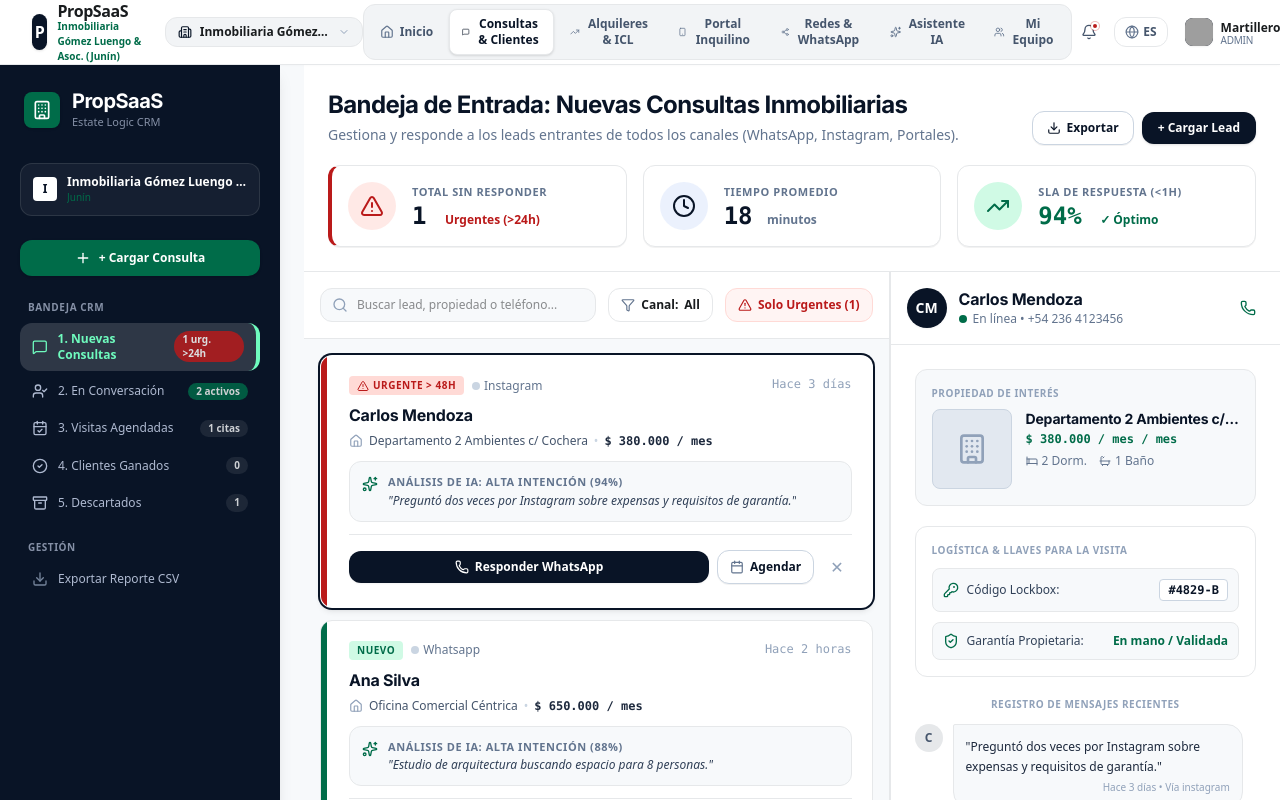
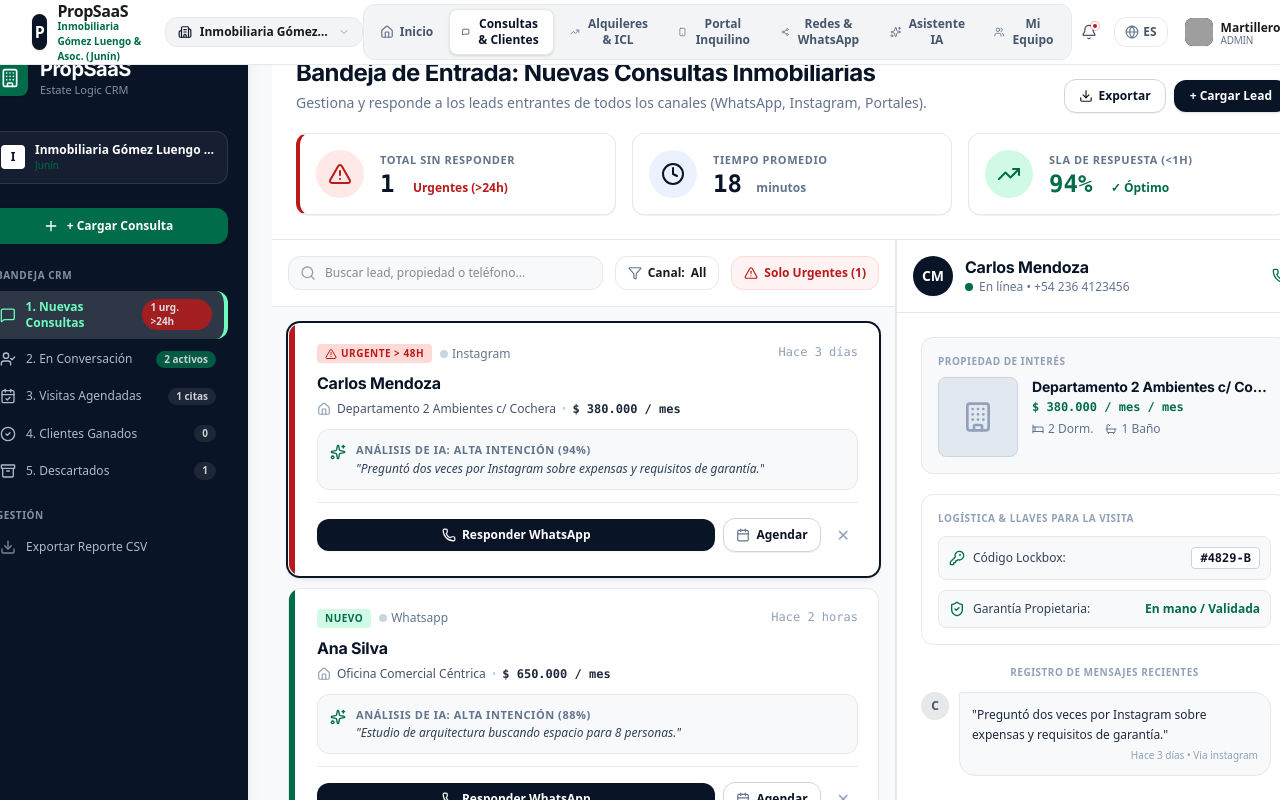
Before and after one commit to cgomezluengo/propsaas, a React (Vite) app: page / in a window 1280 px wide. Shown: the top 800 px of the page. Built offline with nearby package versions, Linux system fonts and the light colour scheme; grey boxes are pictures that could not be loaded.

Commit message:
fix(layout): enable full-height desktop split-view viewport matching Stitch screens exactly

```diff
--- a/src/App.tsx
+++ b/src/App.tsx
@@ -17,7 +17,6 @@
   const [activeModule, setActiveModule] = useState<ModuleType>('dashboard');
   const [currentTenant, setCurrentTenant] = useState<Tenant>(mockTenants[0]);
   const [currentUser, setCurrentUser] = useState<User>(mockUsers[0]);
-  const [darkMode, setDarkMode] = useState(false);
   const [isSpecsModalOpen, setIsSpecsModalOpen] = useState(false);
   const [isNotificationsOpen, setIsNotificationsOpen] = useState(false);
   const [notifications, setNotifications] = useState<AppNotification[]>(mockNotifications);
@@ -42,9 +41,13 @@
     setActiveModule('ai_module');
   };
 
+  // Check if current view is CRM Dashboard (which has full standalone sidebar & layout)
+  const isDashboard = activeModule === 'dashboard';
+
   return (
     <div className="min-h-screen bg-[#F7F9FB] text-[#191C1E] flex flex-col font-sans transition-colors duration-200">
-      {/* Top Main Navigation Bar */}
+
+      {/* Top Navbar only for standard sub-modules or mobile header */}
       <Navbar
         activeModule={activeModule}
         onNavigate={setActiveModule}
@@ -57,10 +60,11 @@
         onOpenSpecsModal={() => setIsSpecsModalOpen(true)}
         onOpenNotifications={() => setIsNotificationsOpen(true)}
         unreadNotificationsCount={notifications.filter(n => !n.read).length}
+        compactMode={isDashboard}
       />
 
-      {/* Main Container */}
-      <main className="flex-1 w-full max-w-7xl mx-auto px-4 sm:px-6 lg:px-8 py-6 sm:py-8">
+      {/* Main View Area */}
+      <main className={`flex-1 w-full ${isDashboard ? 'h-[calc(100vh-4rem)] overflow-hidden' : 'max-w-7xl mx-auto px-4 sm:px-6 lg:px-8 py-6 sm:py-8'}`}>
         {activeModule === 'landing' && (
           <LandingModule onNavigate={setActiveModule} />
         )}
@@ -81,6 +85,7 @@
             currentUser={currentUser}
             onOpenSpecsModal={() => setIsSpecsModalOpen(true)}
             onSelectLeadForAI={handleSelectLeadForAI}
+            onNavigateModule={setActiveModule}
           />
         )}
 
--- a/src/components/DashboardCRMModule.tsx
+++ b/src/components/DashboardCRMModule.tsx
@@ -16,6 +16,7 @@
   currentUser: User;
   onOpenSpecsModal: () => void;
   onSelectLeadForAI: (lead: Lead) => void;
+  onNavigateModule?: (module: any) => void;
 }
 
 type CRMSection = 'nuevas' | 'conversacion' | 'visitas' | 'ganados' | 'descartados';
@@ -23,6 +24,7 @@
 export const DashboardCRMModule: React.FC<Props> = ({
   currentTenant,
   currentUser,
+  onNavigateModule,
 }) => {
   const [leads, setLeads] = useState<Lead[]>(mockLeads);
   const [activeSection, setActiveSection] = useState<CRMSection>('nuevas');
--- a/src/components/Navbar.tsx
+++ b/src/components/Navbar.tsx
@@ -19,6 +19,7 @@
   onOpenSpecsModal: () => void;
   onOpenNotifications: () => void;
   unreadNotificationsCount: number;
+  compactMode?: boolean;
 }
 
 export const Navbar: React.FC<Props> = ({
```
